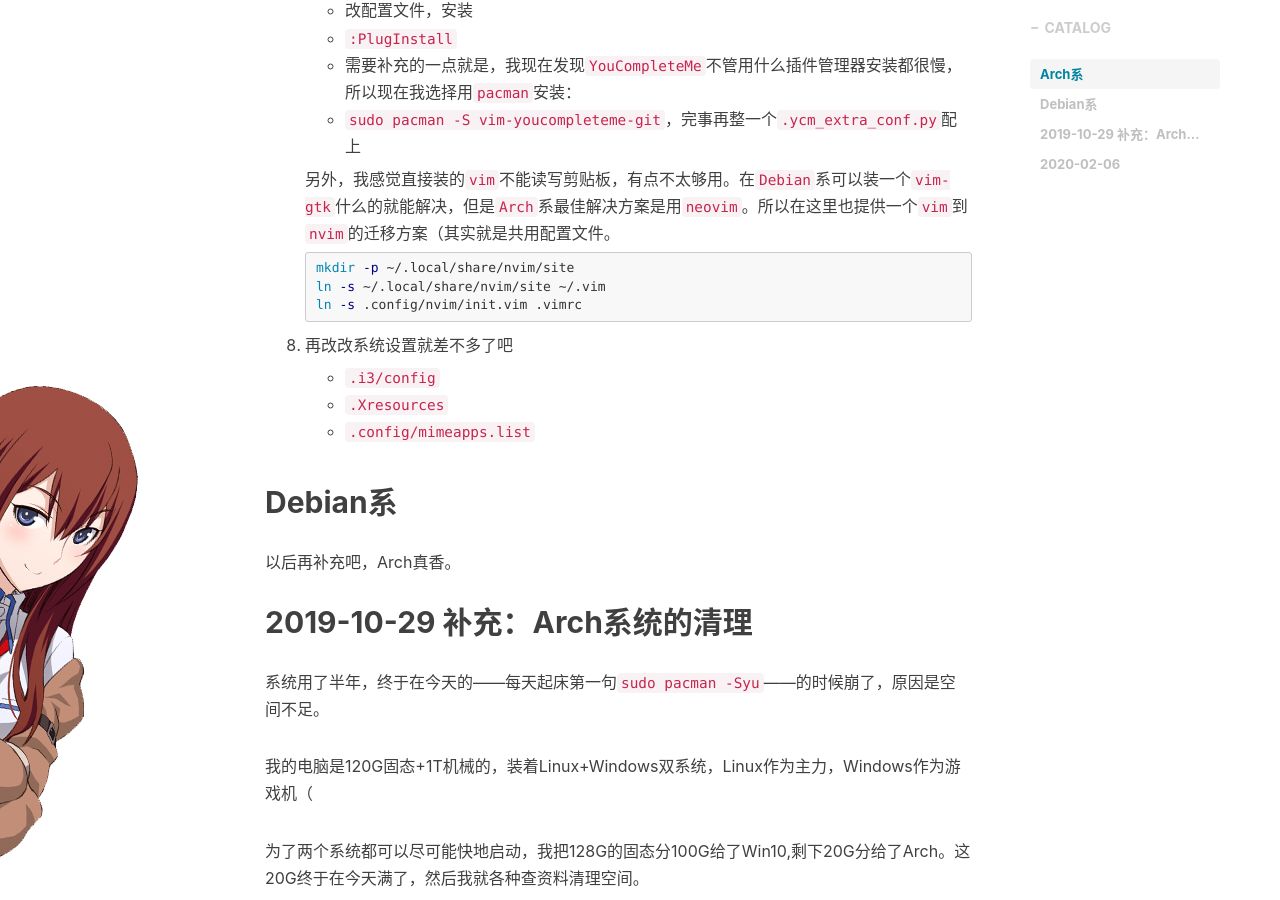
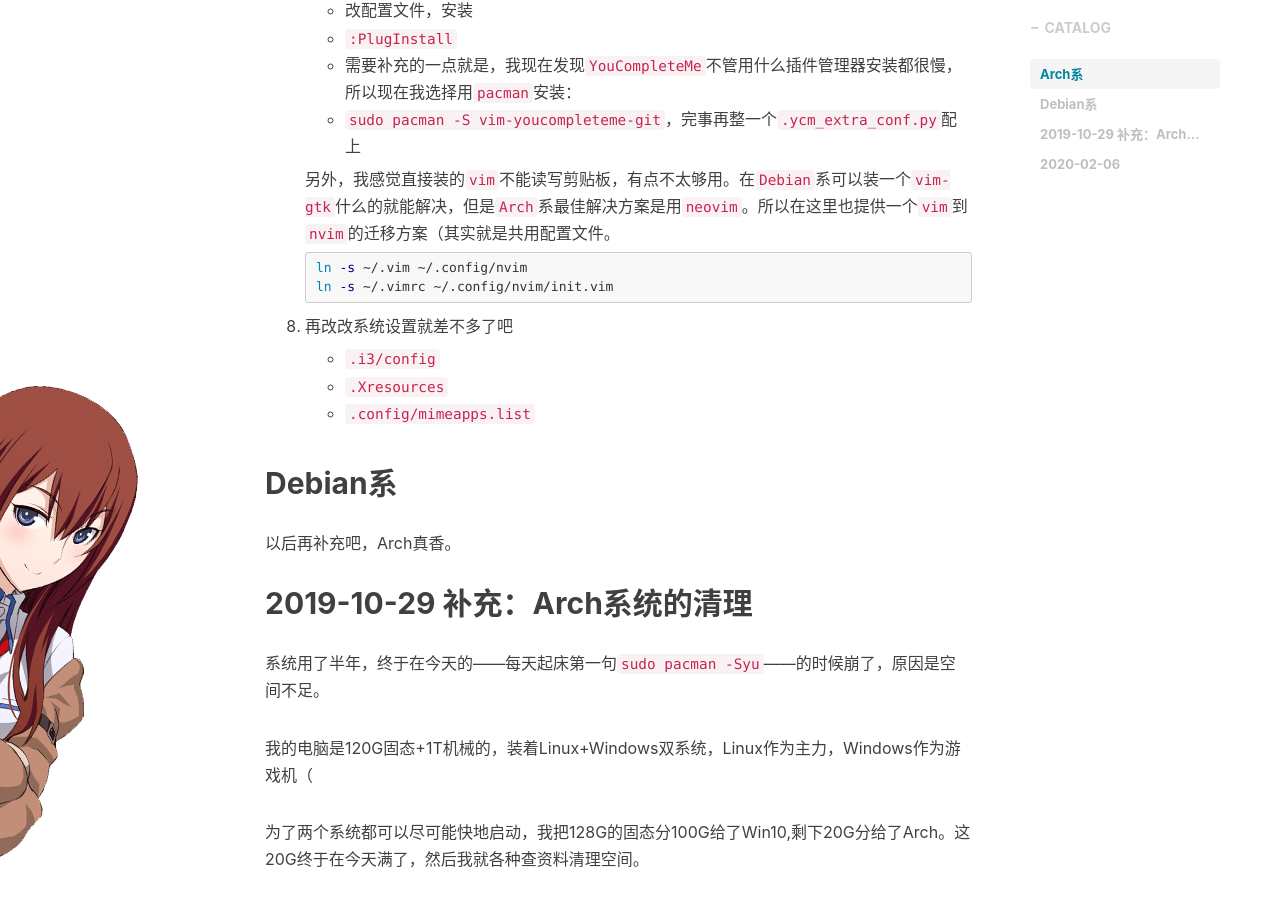
Before and after one commit to wfly1998/wfly1998.github.io, a Jekyll site: the page built from _posts/2019-04-27-WhatShouldDoAfterSetupSystem.md, in a window 1280 px wide and 900 px high, scrolled down 1736 px. Built offline with Jekyll 4.4.1, drawn with Linux system fonts in a browser that asks for light colours; nearby versions of some CDN libraries; comment, search, counter and statistics services are not loaded.

Commit message:
Update and rename 2019-04-27-What_Should_Do_After_Setup_System.md to 2019-04-27-WhatShouldDoAfterSetupSystem.md

````diff
--- a/_posts/2019-04-27-What_Should_Do_After_Setup_System.md
+++ b/_posts/2019-04-27-WhatShouldDoAfterSetupSystem.md
@@ -76,9 +76,8 @@ tags:
    另外，我感觉直接装的`vim`不能读写剪贴板，有点不太够用。在`Debian`系可以装一个`vim-gtk`什么的就能解决，但是`Arch`系最佳解决方案是用`neovim`。所以在这里也提供一个`vim`到`nvim`的迁移方案（其实就是共用配置文件。
 
    ```sh
-   mkdir -p ~/.local/share/nvim/site
-   ln -s ~/.local/share/nvim/site ~/.vim
-   ln -s .config/nvim/init.vim .vimrc
+   ln -s ~/.vim ~/.config/nvim
+   ln -s ~/.vimrc ~/.config/nvim/init.vim
    ```
 
 7. 再改改系统设置就差不多了吧
````
